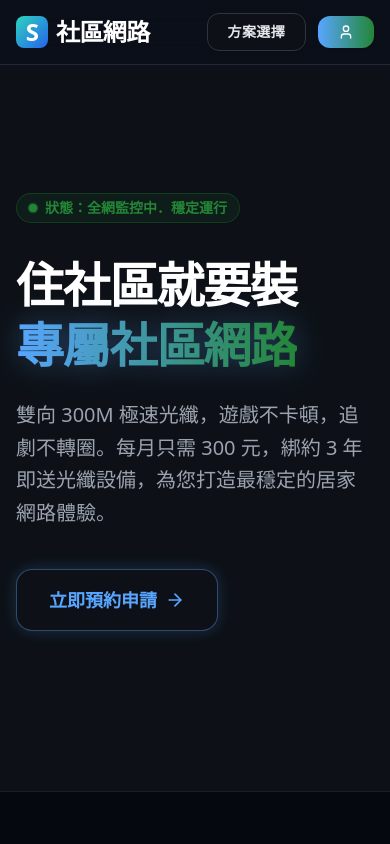
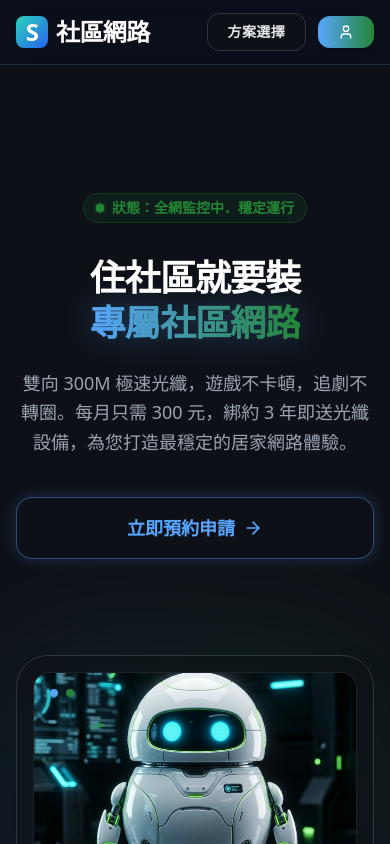
Before and after one commit to ianhuang110/fiber-network, a React (Vite) app: page /#/ in a window 390 px wide. Shown: the top 844 px of the page. Built offline with nearby package versions, Linux system fonts and the light colour scheme.

Commit message:
調整手機版面

```diff
--- a/src/pages/Home.tsx
+++ b/src/pages/Home.tsx
@@ -23,7 +23,7 @@ export default function Home() {
               initial={{ opacity: 0, y: 30 }}
               animate={{ opacity: 1, y: 0 }}
               transition={{ duration: 0.6 }}
-              className="max-w-2xl"
+              className="max-w-2xl text-center lg:text-left mx-auto lg:mx-0"
             >
               <div className="inline-flex items-center gap-2 px-3 py-1 rounded-full bg-[#238636]/10 text-[#238636] text-sm font-semibold mb-6 shadow-sm border border-[#238636]/30">
                 <span className="relative flex h-2 w-2">
@@ -32,23 +32,23 @@ export default function Home() {
                 </span>
                 狀態：全網監控中．穩定運行
               </div>
-              <h1 className="text-5xl lg:text-6xl font-extrabold text-white tracking-tight leading-tight mb-6 mt-2">
+              <h1 className="text-4xl sm:text-5xl lg:text-6xl font-extrabold text-white tracking-tight leading-tight mb-6 mt-2">
                 住社區就要裝<br/>
                 <span className="text-transparent bg-clip-text bg-gradient-to-r from-[#58A6FF] to-[#238636] drop-shadow-[0_0_15px_rgba(88,166,255,0.3)]">
                   專屬社區網路
                 </span>
               </h1>
 
-              <p className="text-xl text-gray-400 mb-10 leading-relaxed font-light">
+              <p className="text-lg sm:text-xl text-gray-400 mb-10 leading-relaxed font-light mx-auto lg:mx-0 max-w-xl">
                 雙向 300M 極速光纖，遊戲不卡頓，追劇不轉圈。每月只需 300 元，綁約 3 年即送光纖設備，為您打造最穩定的居家網路體驗。
               </p>
 
               <button
                 onClick={() => navigate('/apply')}
-                className="group relative px-8 py-4 bg-[#0D1117] border border-[#58A6FF]/40 text-white font-semibold text-lg rounded-2xl overflow-hidden shadow-[0_0_15px_rgba(88,166,255,0.2)] hover:shadow-[0_0_25px_rgba(88,166,255,0.4)] transition-all hover:-translate-y-1 inline-flex w-auto"
+                className="group relative px-8 py-4 bg-[#0D1117] border border-[#58A6FF]/40 text-white font-semibold text-lg rounded-2xl overflow-hidden shadow-[0_0_15px_rgba(88,166,255,0.2)] hover:shadow-[0_0_25px_rgba(88,166,255,0.4)] transition-all hover:-translate-y-1 inline-flex w-full sm:w-auto"
               >
                 <div className="absolute inset-0 bg-gradient-to-r from-[#58A6FF]/80 to-[#238636]/80 opacity-0 group-hover:opacity-20 transition-opacity duration-300"></div>
-                <span className="relative flex items-center justify-center gap-2 text-[#58A6FF] group-hover:text-[#79b8ff]">
+                <span className="relative flex items-center justify-center gap-2 text-[#58A6FF] group-hover:text-[#79b8ff] w-full">
                   立即預約申請
                   <ArrowRight size={20} className="group-hover:translate-x-1 transition-transform" />
                 </span>
@@ -60,7 +60,7 @@ export default function Home() {
               initial={{ opacity: 0, scale: 0.9 }}
               animate={{ opacity: 1, scale: 1 }}
               transition={{ duration: 0.7, delay: 0.2 }}
-              className="relative hidden lg:block"
+              className="relative block mt-12 lg:mt-0 w-full max-w-md mx-auto lg:max-w-none"
             >
               <div className="absolute inset-0 bg-gradient-to-tr from-[#58A6FF]/30 to-[#238636]/30 rounded-[3rem] blur-3xl opacity-50 -z-10"></div>
               <div className="relative bg-[#0D1117]/60 backdrop-blur-xl border border-[#30363D] rounded-[2rem] p-4 shadow-2xl">
@@ -222,14 +222,16 @@ export default function Home() {
                   <FileText className="text-[#58A6FF]" size={20} />
                   中華電信合約書
                 </h3>
-                <div className="flex items-center gap-3">
+                <div className="flex items-center gap-2 sm:gap-3">
                   <a
                     href="/contract.pdf"
+                    target="_blank"
+                    rel="noreferrer"
                     download="中華電信社區網路合約書.pdf"
-                    className="px-4 py-1.5 bg-[#131B2F] border border-[#30363D] hover:border-[#58A6FF]/60 hover:bg-[#58A6FF]/10 text-gray-300 hover:text-[#58A6FF] rounded-lg transition-colors text-sm font-semibold flex items-center gap-2 shadow-sm"
+                    className="px-4 py-1.5 bg-[#131B2F] border border-[#30363D] hover:border-[#58A6FF]/60 hover:bg-[#58A6FF]/10 text-gray-300 hover:text-[#58A6FF] rounded-lg transition-colors text-sm font-semibold flex items-center gap-2 shadow-sm whitespace-nowrap"
                   >
                     <Download size={16} />
-                    <span className="hidden sm:inline">下載 PDF</span>
+                    <span>下載 / 開啟 PDF</span>
                   </a>
                   <button
                     onClick={() => setShowContractModal(false)}
@@ -243,6 +245,9 @@ export default function Home() {
                 <div className="absolute inset-0 flex flex-col items-center justify-center p-8 text-center pointer-events-none z-0">
                   <FileText className="text-gray-700 w-24 h-24 mb-4" />
                   <p className="text-gray-500 font-medium text-lg">載入合約文件...</p>
+                  <p className="text-gray-400 mt-4 text-sm max-w-xs leading-relaxed border border-gray-800 bg-[#0B0F19] rounded-xl p-4">
+                    若您的手機無法直接在這裡預覽 PDF，<br/>請點擊上方的「下載 / 開啟 PDF」按鈕直接檢視。
+                  </p>
                 </div>
 
                 <iframe
```
